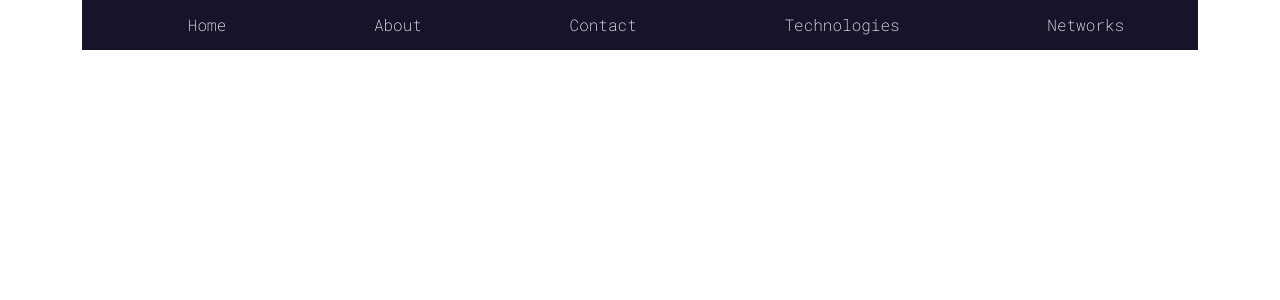
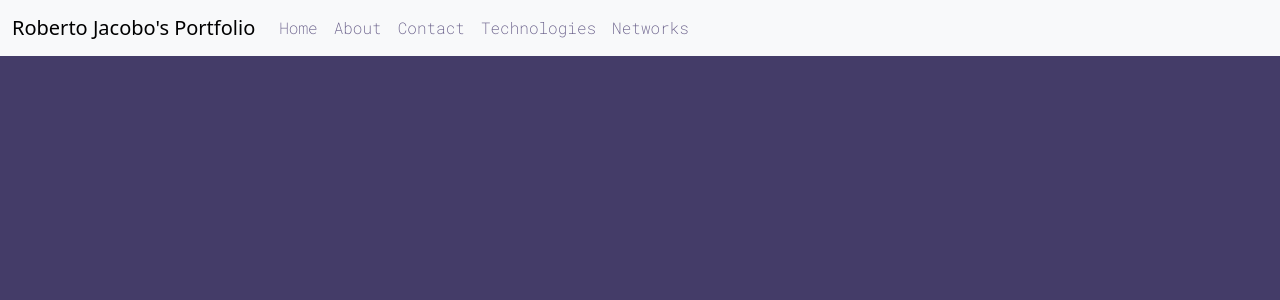
Before and after one commit to roberjacobo/portfolio-angular-roberjacobo, an Angular app: page / in a window 1280 px wide. Shown: the top 300 px of the page. Built offline with nearby package versions, Linux system fonts and the light colour scheme.

Commit message:
navbar updated | hero in process

```diff
--- a/src/app/app.component.html
+++ b/src/app/app.component.html
@@ -1 +1,4 @@
-<div class="container"><shared-navbar></shared-navbar></div>
+<div>
+  <div><shared-navbar></shared-navbar></div>
+  <div><home-hero></home-hero></div>
+</div>
--- /dev/null
+++ b/src/app/home/components/hero/hero.component.css
@@ -0,0 +1,5 @@
+.hero {
+  background-color: #443C68;
+  height: 100vmax;
+  width: 100%;
+}
--- /dev/null
+++ b/src/app/home/components/hero/hero.component.html
@@ -0,0 +1,5 @@
+<div class="hero">
+  <div class="container">
+
+  </div>
+</div>
--- /dev/null
+++ b/src/app/home/components/hero/hero.component.ts
@@ -0,0 +1,10 @@
+import { Component } from "@angular/core";
+
+@Component({
+  selector: "home-hero",
+  templateUrl: "./hero.component.html",
+  styleUrls: ["./hero.component.css"],
+})
+export class HeroComponent {
+  heroItems: string[] = ["Roberto Jacobo", "Fullstack Developer"];
+}
--- a/src/app/home/home.module.ts
+++ b/src/app/home/home.module.ts
@@ -1,10 +1,11 @@
 import { NgModule } from "@angular/core";
 import { CommonModule } from "@angular/common";
+import { HeroComponent } from "./components/hero/hero.component";
 // Components
 
 @NgModule({
-  declarations: [],
-  exports: [],
+  declarations: [HeroComponent],
+  exports: [HeroComponent],
   imports: [CommonModule],
 })
 export class HomeModule {}
--- a/src/app/shared/navbar/navbar.component.css
+++ b/src/app/shared/navbar/navbar.component.css
@@ -1,21 +1,16 @@
-.nav-container {
-  background-color: #18122B;
-  display: flex;
-  flex-direction: row;
-  flex-wrap: row wrap;
-  justify-content: space-around;
-  align-items: center;
-  height: 50px;
+a {
+  cursor: default;
 }
 
 li {
+  color: #635985;
   font-family: 'Roboto Mono', monospace;
+  padding: 0 8px 0 8px;
   list-style: none;
-  color: whitesmoke;
   transition: 0.5s ease;
   }
 
 li:hover {
-  color: #635985;
-  cursor: crosshair;
+  color: #18122B;
+  font-weight: 1000;
 }
--- a/src/app/shared/navbar/navbar.component.html
+++ b/src/app/shared/navbar/navbar.component.html
@@ -1,7 +1,21 @@
-<nav>
-  <ul class="nav-container">
-    <li *ngFor="let menuItem of menuItems">
-      <a>{{ menuItem.name }}</a>
-    </li>
-  </ul>
+<nav class="navbar navbar-expand-lg bg-body-tertiary">
+  <div class="container-fluid">
+    <a class="navbar-brand" href="#">Roberto Jacobo's Portfolio</a>
+    <button
+      class="navbar-toggler"
+      type="button"
+      data-bs-toggle="collapse"
+      data-bs-target="#navbarNav"
+      aria-controls="navbarNav"
+      aria-expanded="false"
+      aria-label="Toggle navigation"
+    >
+      <span class="navbar-toggler-icon"></span>
+    </button>
+    <div class="collapse navbar-collapse" id="navbarNav">
+      <li class="nav-item" *ngFor="let menuItem of menuItems">
+        <a>{{ menuItem.name }}</a>
+      </li>
+    </div>
+  </div>
 </nav>
--- a/src/index.html
+++ b/src/index.html
@@ -12,6 +12,12 @@
       integrity="sha384-9ndCyUaIbzAi2FUVXJi0CjmCapSmO7SnpJef0486qhLnuZ2cdeRhO02iuK6FUUVM"
       crossorigin="anonymous"
     />
+    <script
+    defer
+      src="https://cdn.jsdelivr.net/npm/bootstrap@5.3.0/dist/js/bootstrap.bundle.min.js"
+      integrity="sha384-geWF76RCwLtnZ8qwWowPQNguL3RmwHVBC9FhGdlKrxdiJJigb/j/68SIy3Te4Bkz"
+      crossorigin="anonymous"
+    ></script>
     <link rel="preconnect" href="https://fonts.googleapis.com" />
     <link rel="preconnect" href="https://fonts.gstatic.com" crossorigin />
     <link
```
Also changed, not shown: 2 other files (tests, documents, lock files or other folders).
